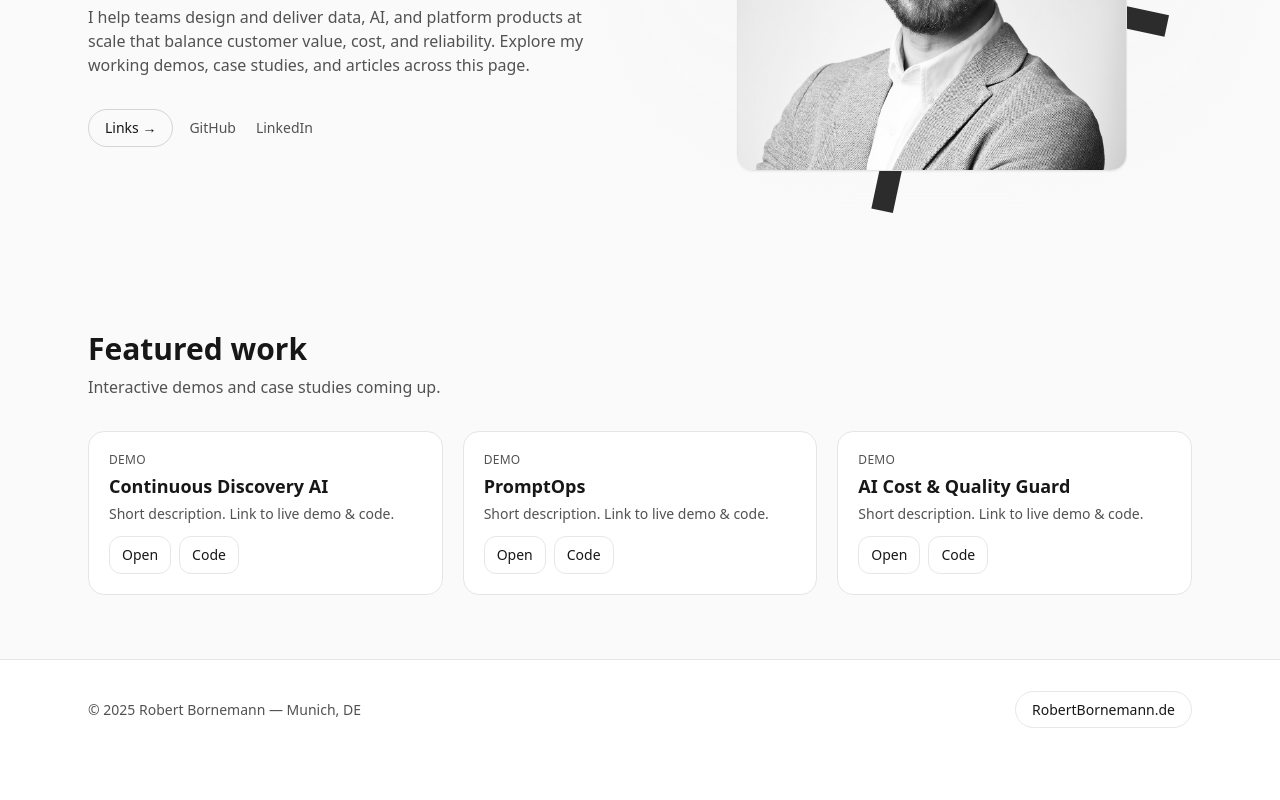
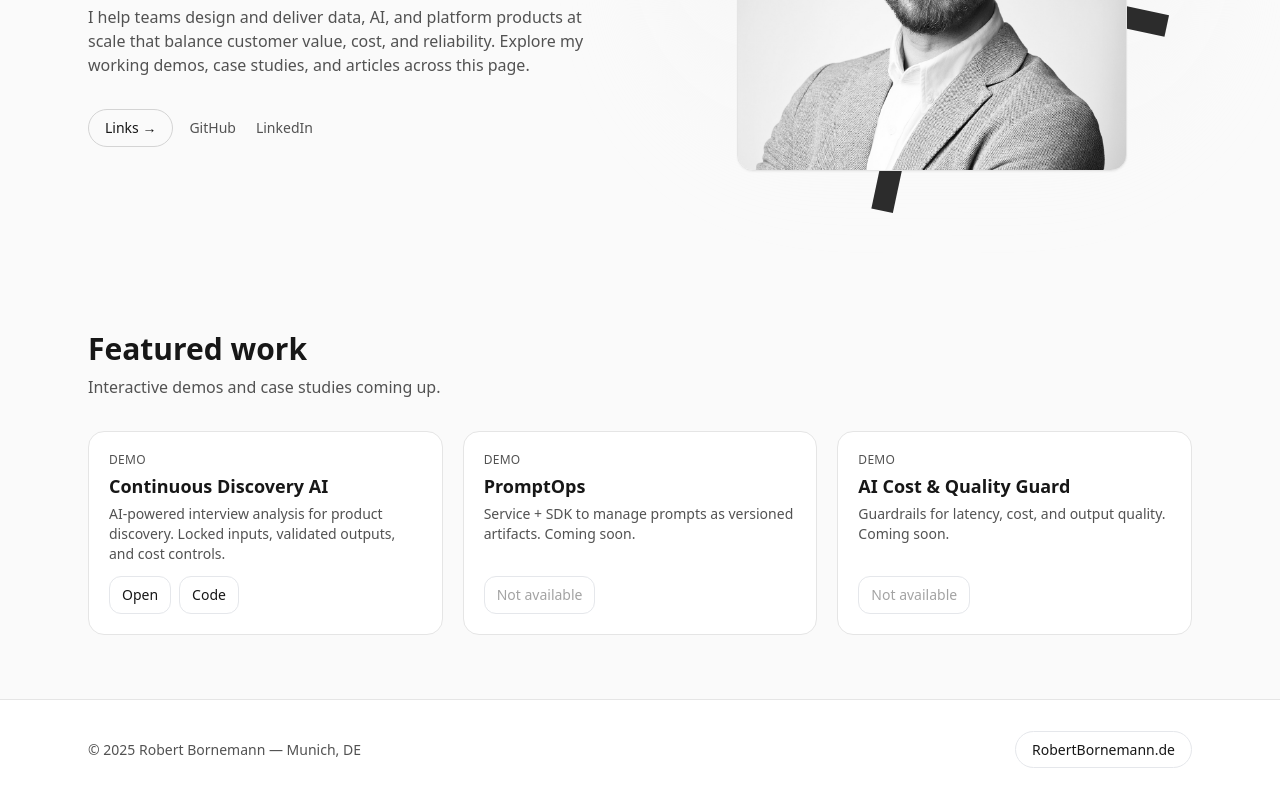
Before and after one commit to RobertBornemann/capability-portfolio, a Next.js app: page / in a window 1280 px wide. Shown: the part 364-1164 px from the top of the page. Before the commit the page ends 1124 px from the top, so only its background shows below. Built offline with nearby package versions, Linux system fonts and the light colour scheme.

Commit message:
minor site fixes

```diff
--- a/app/page.tsx
+++ b/app/page.tsx
@@ -1,7 +1,33 @@
 'use client';
 import Image from 'next/image';
+import Link from "next/link";
 
 export default function Home() {
+
+  const cards = [
+    {
+      title: "Continuous Discovery AI",
+      blurb:
+        "AI-powered interview analysis for product discovery. Locked inputs, validated outputs, and cost controls.",
+      href: "/ai-capability-studio/discovery", // live page
+      code: "https://github.com/RobertBornemann/continuous_discovery_ai",
+    },
+    {
+      title: "PromptOps",
+      blurb:
+        "Service + SDK to manage prompts as versioned artifacts. Coming soon.",
+      href: null,
+      code: null,
+    },
+    {
+      title: "AI Cost & Quality Guard",
+      blurb:
+        "Guardrails for latency, cost, and output quality. Coming soon.",
+      href: null,
+      code: null,
+    },
+  ];
+
   return (
     <main className="min-h-screen bg-[#fafafa] text-neutral-900">
 
@@ -70,19 +96,43 @@ export default function Home() {
         <p className="mt-2 text-neutral-600">Interactive demos and case studies coming up.</p>
 
         {/* placeholder cards */}
-        <div className="mt-8 grid gap-5 md:grid-cols-3">
-          {['Continuous Discovery AI', 'PromptOps', 'AI Cost & Quality Guard'].map((t) => (
-            <div key={t} className="rounded-2xl border border-neutral-200 bg-white p-5">
-              <div className="text-xs uppercase tracking-wide text-neutral-600">Demo</div>
-              <div className="mt-1 text-lg font-semibold">{t}</div>
-              <p className="mt-1 text-sm text-neutral-600">Short description. Link to live demo & code.</p>
-              <div className="mt-3 flex gap-2 text-sm">
-                <a className="rounded-xl border px-3 py-2" href="#" onClick={(e)=>e.preventDefault()}>Open</a>
-                <a className="rounded-xl border px-3 py-2" href="#" onClick={(e)=>e.preventDefault()}>Code</a>
-              </div>
-            </div>
-          ))}
+
+        <div className="mt-8 grid gap-5 md:grid-cols-3 items-stretch">
+  {cards.map((c) => (
+    <div key={c.title} className="rounded-2xl border border-neutral-200 bg-white p-5">
+      <div className="flex h-full flex-col">
+        <div className="text-xs uppercase tracking-wide text-neutral-600">Demo</div>
+        <div className="mt-1 text-lg font-semibold">{c.title}</div>
+        <p className="mt-1 text-sm text-neutral-600">{c.blurb}</p>
+
+        {/* CTA row pinned to the bottom */}
+        <div className="mt-auto pt-3 flex gap-2 text-sm">
+          {c.href ? (
+            <Link href={c.href} className="rounded-xl border px-3 py-2 hover:bg-neutral-50">
+              Open
+            </Link>
+          ) : (
+            <span className="rounded-xl border px-3 py-2 text-neutral-400 select-none cursor-default">
+              Not available
+            </span>
+          )}
+          {c.code ? (
+            <a
+              href={c.code}
+              target="_blank"
+              rel="noreferrer"
+              className="rounded-xl border px-3 py-2 hover:bg-neutral-50"
+            >
+              Code
+            </a>
+          ) : null}
         </div>
+      </div>
+    </div>
+  ))}
+</div>
+
+
       </section>
     </main>
   );
```
